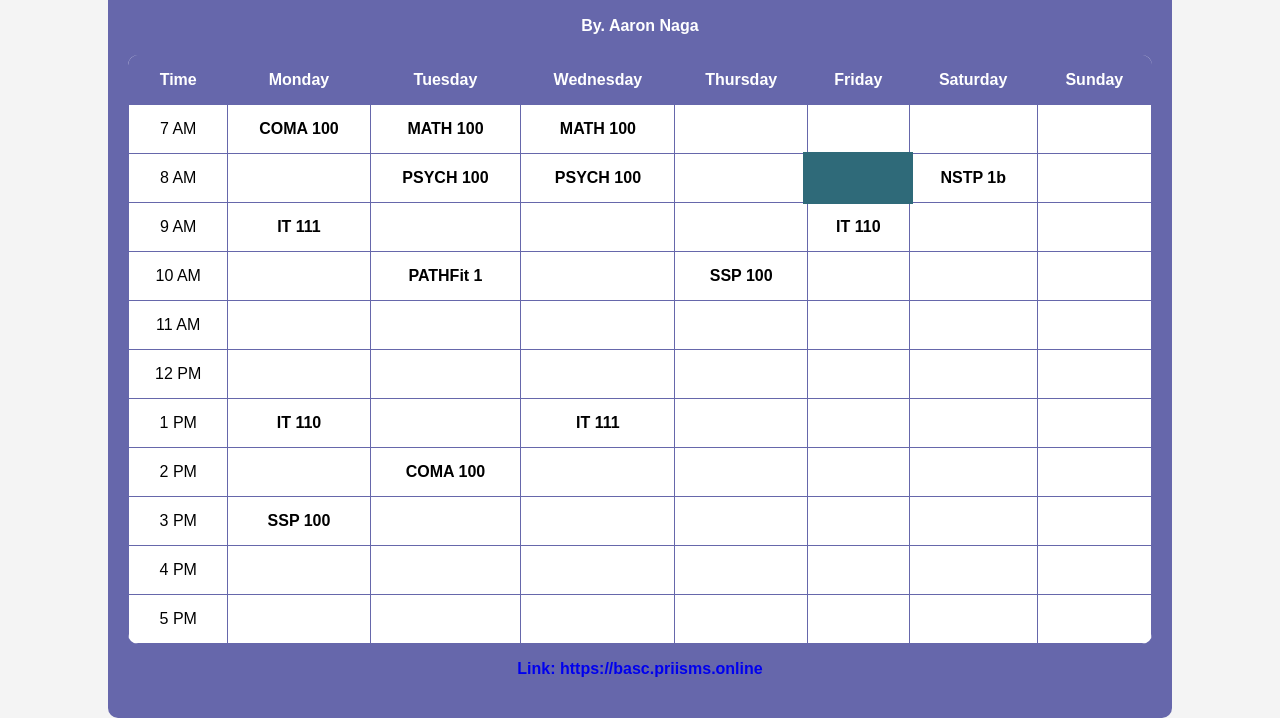
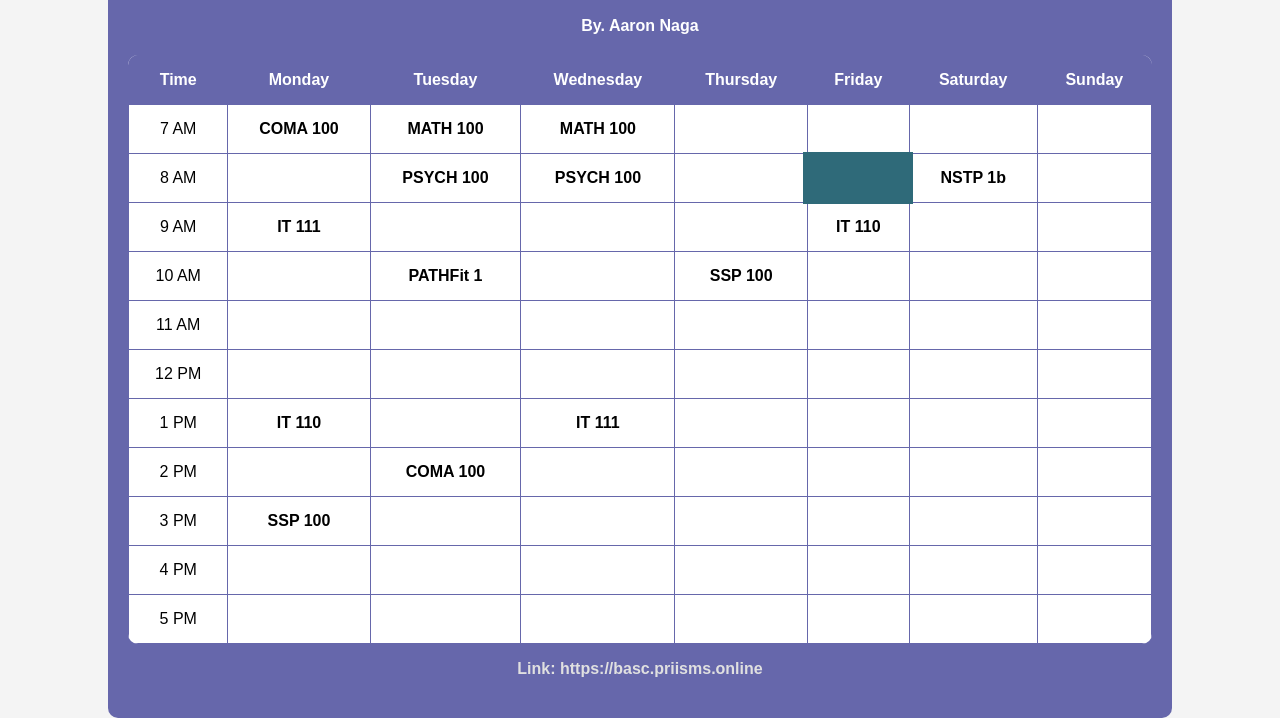
Before and after one commit to theFoolcode/Schedule-Website, a plain HTML site: page index.html in a window 1280 px wide. Shown: the part 82-800 px from the top of the page. Drawn offline with Linux system fonts and the light colour scheme.

Commit message:
Update styles.css

```diff
--- a/styles.css
+++ b/styles.css
@@ -28,6 +28,12 @@ h3 {
   text-align: center;
   margin-bottom: 20px;
   font-size: 1em;
+}
+
+#link{
+  margin-bottom: 20px;
+  font-size: 1em;
+  color: #e0e0e0;
 }
 
 table {
```
